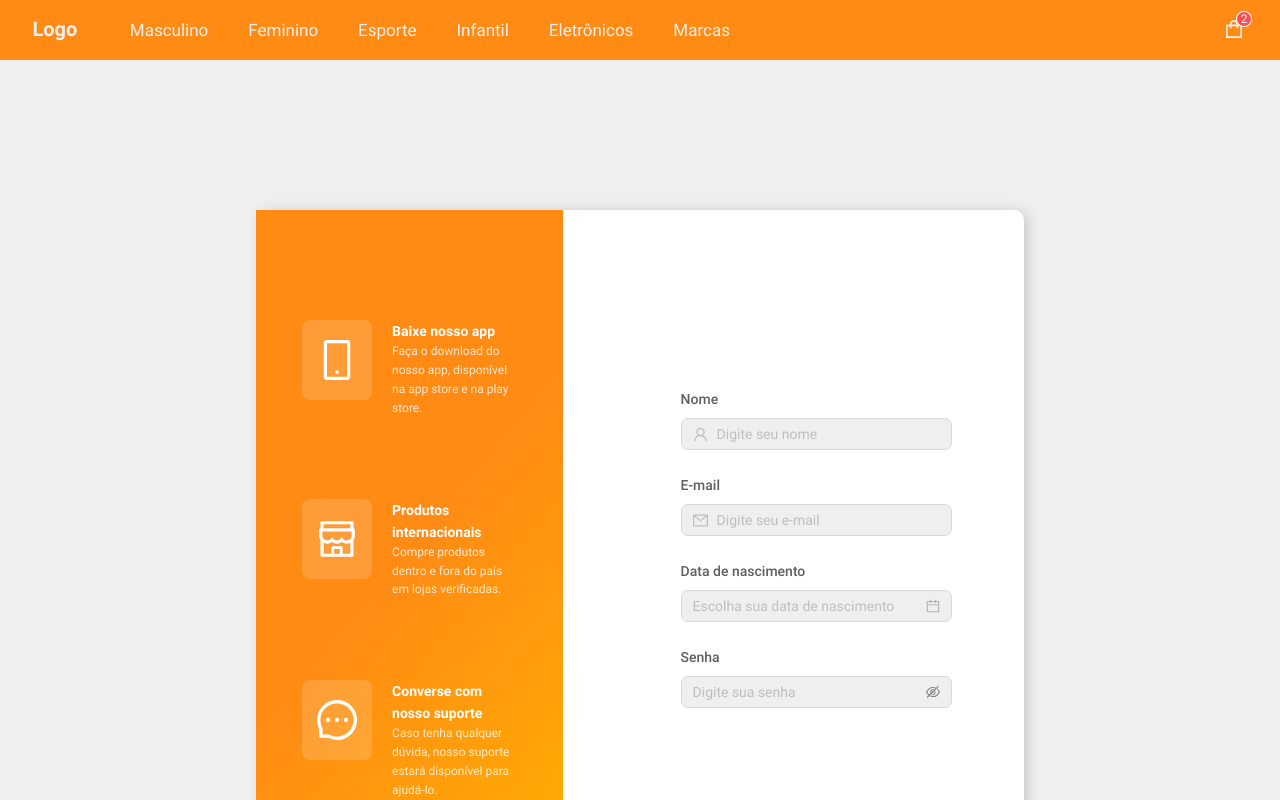
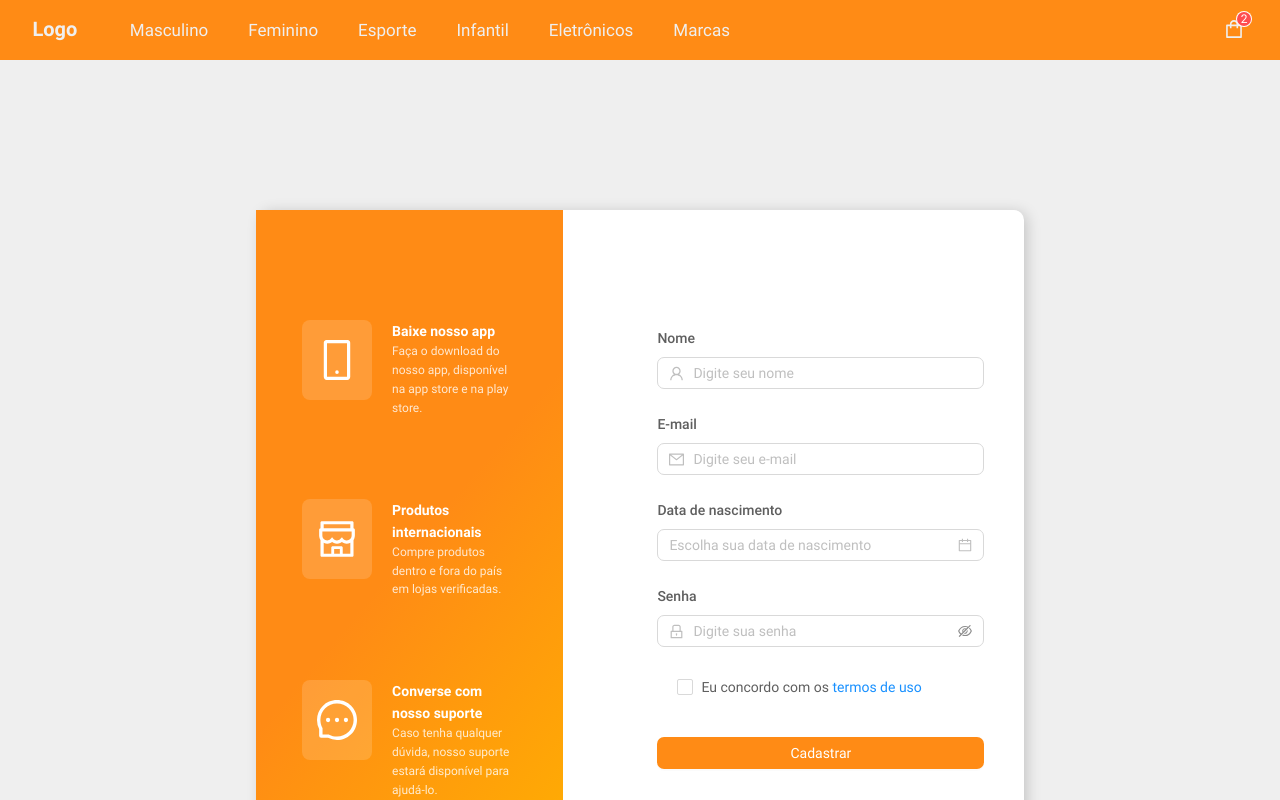
Before and after one commit to EduardoPD1921/e.com-frontend, a React (Create React App) app: page /signUp in a window 1280 px wide. Shown: the top 800 px of the page. Built offline with nearby package versions, Linux system fonts and the light colour scheme.

Commit message:
:sparkles: Sign up form finished

```diff
--- a/src/components/SignInForm/index.js
+++ b/src/components/SignInForm/index.js
@@ -70,7 +70,7 @@ function SignInForm({ onSubmitForm }) {
                   Não tem uma conta? <FormLink href="/signUp">Cadastre-se</FormLink>
                 </div>
                 <Divider style={{ fontSize: 12, color: '#5f5f5f', margin: 5 }}>ou</Divider>
-                <FormLink href="/">Entrar como loja</FormLink>
+                <FormLink href="/">Página inicial</FormLink>
               </FormExtraInfo>
             </Form>
           </FormInputs>
--- a/src/components/SignInForm/styles.js
+++ b/src/components/SignInForm/styles.js
@@ -18,6 +18,8 @@ export const SignInFormArea = styled.div`
   flex-direction: column;
 
   border-radius: 10px;
+
+  background: white;
 
   -webkit-box-shadow: 4px 1px 15px -2px rgba(0,0,0,0.2);
   box-shadow: 4px 1px 15px -2px rgba(0,0,0,0.2);
@@ -62,7 +64,7 @@ const baseInputStyle = css`
   && {
     width: 120%;
 
-    background: #efefef !important;
+    /* background: #efefef !important; */
     border-top: none;
     border-left: none;
     border-right: none;
--- a/src/pages/SignUp/index.js
+++ b/src/pages/SignUp/index.js
@@ -3,8 +3,8 @@ import React from 'react';
 import Header from '../../components/Header';
 import Footer from '../../components/Footer';
 
-import { Form } from 'antd';
-import { MobileOutlined, ShopOutlined, MessageOutlined, UserOutlined, MailOutlined } from '@ant-design/icons';
+import { Form, Checkbox } from 'antd';
+import { MobileOutlined, ShopOutlined, MessageOutlined, UserOutlined, MailOutlined, LockOutlined } from '@ant-design/icons';
 
 import {
   SignUpSection,
@@ -21,7 +21,8 @@ import {
   FormInput,
   FormLabel,
   DateInput,
-  PasswordInput
+  PasswordInput,
+  SubmitButton
 } from './styles';
 
 function SignUp() {
@@ -132,8 +133,22 @@ function SignUp() {
                 }]}
               >
                 <PasswordInput
+                  prefix={<LockOutlined style={{ fontSize: 15, color: '#bfbfbf', marginRight: 5 }} />}
                   placeholder="Digite sua senha"
                 />
+              </Form.Item>
+              <Form.Item
+                name="termsUse"
+                valuePropName="checked"
+                rules={[{
+                  required: true,
+                  message: 'Aceite os termos'
+                }]}
+              >
+                <Checkbox style={{ color: '#5f5f5f', marginLeft: 20 }}>Eu concordo com os <a href="/">termos de uso</a></Checkbox>
+              </Form.Item>
+              <Form.Item>
+                <SubmitButton htmlType="submit">Cadastrar</SubmitButton>
               </Form.Item>
             </Form>
           </FormInputs>
--- a/src/pages/SignUp/styles.js
+++ b/src/pages/SignUp/styles.js
@@ -1,5 +1,5 @@
 import styled, { css } from 'styled-components';
-import { Input, DatePicker } from 'antd';
+import { Input, DatePicker, Button } from 'antd';
 
 export const SignUpSection = styled.div`
   width: 100%;
@@ -27,7 +27,6 @@ export const FormShape = styled.div`
   -webkit-box-shadow: 4px 1px 15px -2px rgba(0,0,0,0.2);
   box-shadow: 4px 1px 15px -2px rgba(0,0,0,0.2);
 
-  /* background: #efefef; */
   background: white;
 `;
 
@@ -93,6 +92,7 @@ export const FormInputs = styled.div`
   display: flex;
   justify-content: center;
   align-items: center;
+  flex-direction: column;
 `;
 
 const baseInputStyle = css`
@@ -100,12 +100,6 @@ const baseInputStyle = css`
     width: 120%;
 
     border-radius: 7px;
-
-    background: #efefef;
-
-    &:focus {
-      background: white !important;
-    }
   }
 `;
 
@@ -125,3 +119,22 @@ export const FormLabel = styled.label`
   color: #5f5f5f;
   font-family: robotoMedium;
 `;
+
+export const SubmitButton = styled(Button)`
+  && {
+    margin-top: 10px;
+
+    width: 120%;
+
+    background: #ff8b15;
+
+    border-radius: 7px;
+    border: none;
+
+    color: white;
+
+    &:hover {
+      background: #ffa03f;
+    }
+  }
+`;
--- a/src/static/css/app.css
+++ b/src/static/css/app.css
@@ -6,39 +6,19 @@ html, body {
 
 /* Custom antd inputs, that's why it's needed to use !important tag */
 
-#signUpForm_name:focus {
-  background-color: white !important;
-}
-
-#signUpForm_email:focus {
-  background-color: white !important;
-}
-
-#signUpForm_password:focus {
-  background-color: white !important;
-}
-
-.ant-checkbox-inner {
-  background-color: #efefef !important;
-}
-
 .ant-checkbox-checked .ant-checkbox-inner {
   background-color: #ff8b15 !important;
   border-color: #ff8b15 !important;
 }
 
 .ant-picker-focused {
-  background-color: white !important;
-}
-
-.ant-input {
-  background-color: #efefef !important;
+  border-color: #ff8b15 !important;
+  box-shadow: none !important;
 }
 
 .ant-input-affix-wrapper-focused {
   border-color: #ff8b15 !important;
   box-shadow: none !important;
-  background-color: white !important;
 }
 
 @font-face {
```
